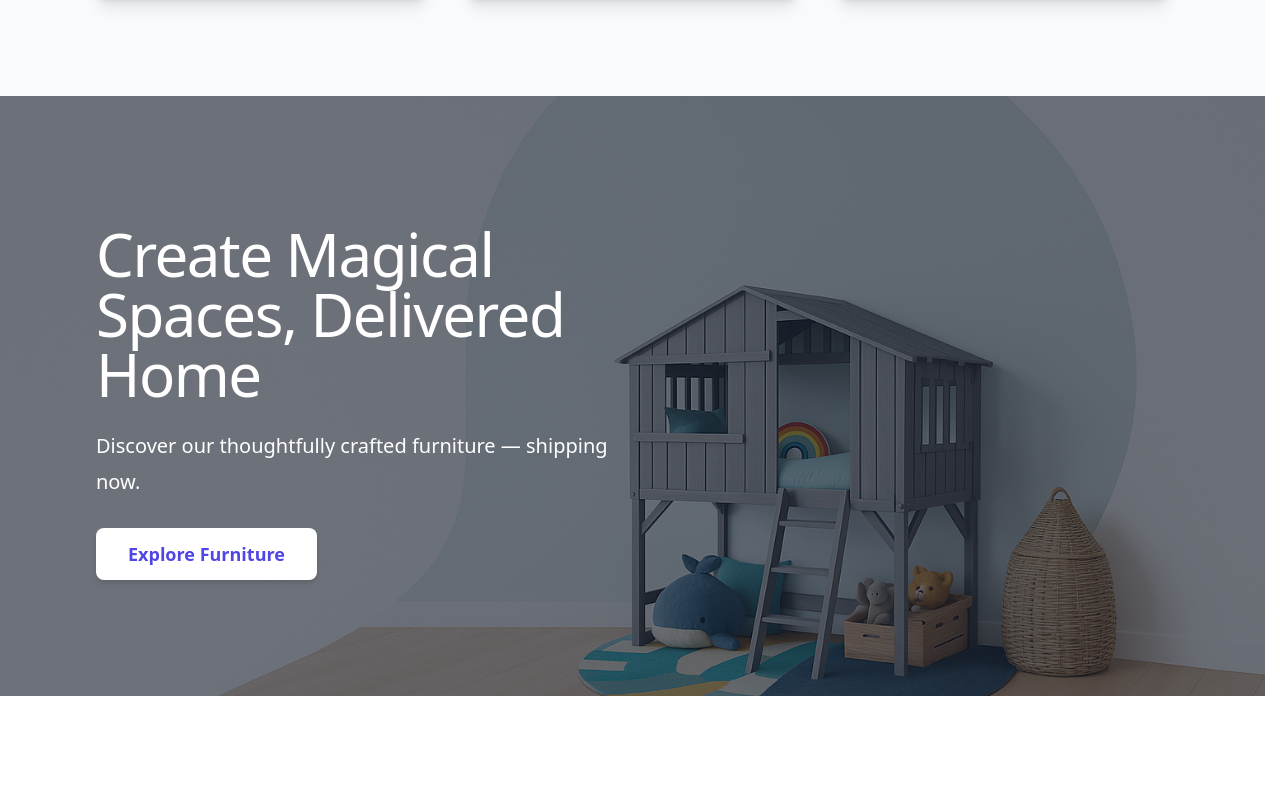
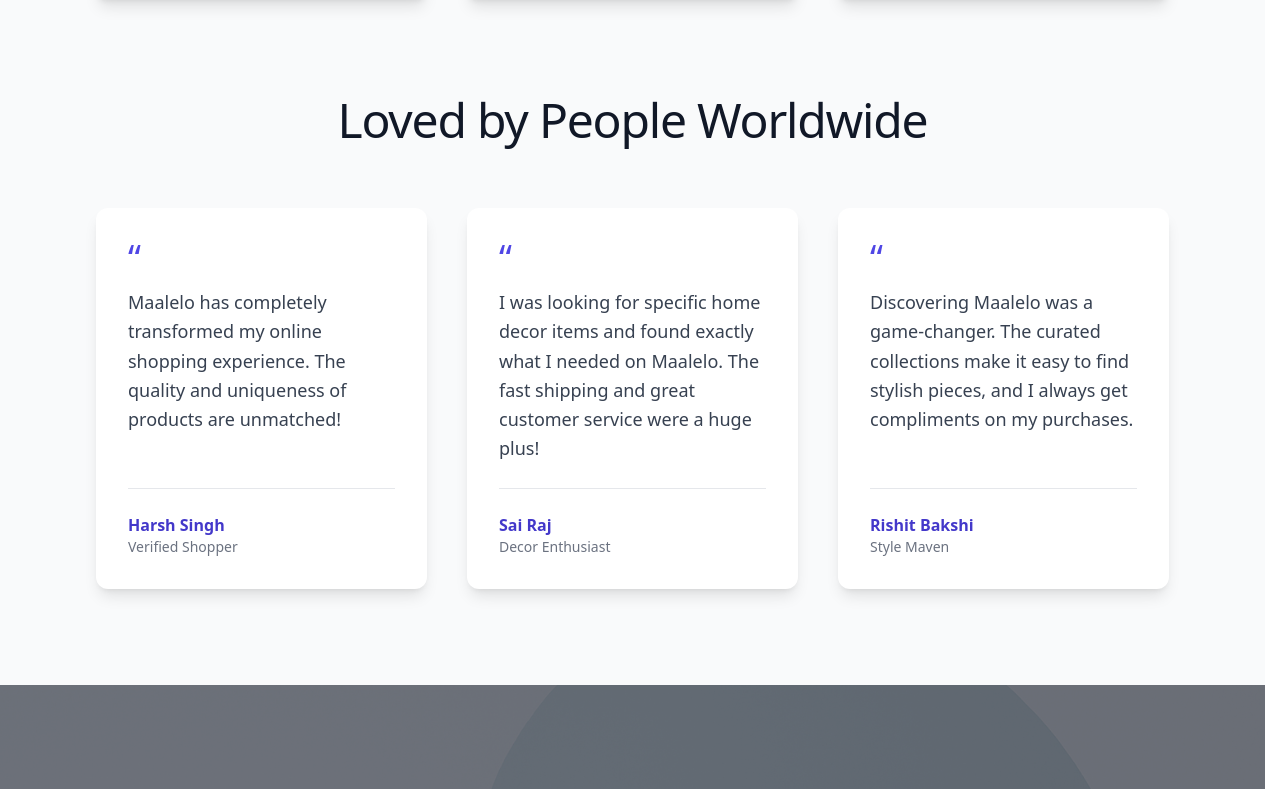
Before and after one commit to pranavsuriya-sr/stocklyn, a React (Vite) app in the folder apps/frontend/: page / in a window 1280 px wide. Shown: the part 2780-3569 px from the top of the page. Built offline with nearby package versions, Linux system fonts and the light colour scheme; no server answers.

Commit message:
Add testimonials section to landing page and replace 'Explore Collection' link with button for improved navigation

```diff
--- /dev/null
+++ b/apps/frontend/src/components/magicui/blur-fade.tsx
@@ -0,0 +1,81 @@
+"use client";
+
+import {
+  AnimatePresence,
+  motion,
+  useInView,
+  UseInViewOptions,
+  Variants,
+  MotionProps,
+} from "motion/react";
+import { useRef } from "react";
+
+type MarginType = UseInViewOptions["margin"];
+
+interface BlurFadeProps extends MotionProps {
+  children: React.ReactNode;
+  className?: string;
+  variant?: {
+    hidden: { y: number };
+    visible: { y: number };
+  };
+  duration?: number;
+  delay?: number;
+  offset?: number;
+  direction?: "up" | "down" | "left" | "right";
+  inView?: boolean;
+  inViewMargin?: MarginType;
+  blur?: string;
+}
+
+export function BlurFade({
+  children,
+  className,
+  variant,
+  duration = 0.4,
+  delay = 0,
+  offset = 6,
+  direction = "down",
+  inView = false,
+  inViewMargin = "-50px",
+  blur = "6px",
+  ...props
+}: BlurFadeProps) {
+  const ref = useRef(null);
+  const inViewResult = useInView(ref, { once: true, margin: inViewMargin });
+  const isInView = !inView || inViewResult;
+  const defaultVariants: Variants = {
+    hidden: {
+      [direction === "left" || direction === "right" ? "x" : "y"]:
+        direction === "right" || direction === "down" ? -offset : offset,
+      opacity: 0,
+      filter: `blur(${blur})`,
+    },
+    visible: {
+      [direction === "left" || direction === "right" ? "x" : "y"]: 0,
+      opacity: 1,
+      filter: `blur(0px)`,
+    },
+  };
+  const combinedVariants = variant || defaultVariants;
+  return (
+    <AnimatePresence>
+      <motion.div
+        ref={ref}
+        initial="hidden"
+        animate={isInView ? "visible" : "hidden"}
+        exit="hidden"
+        variants={combinedVariants}
+        transition={{
+          delay: 0.04 + delay,
+          duration,
+          ease: "easeOut",
+        }}
+        className={className}
+        {...props}
+      >
+        {children}
+      </motion.div>
+    </AnimatePresence>
+  );
+}
--- a/apps/frontend/src/pages/landing/landing-page.tsx
+++ b/apps/frontend/src/pages/landing/landing-page.tsx
@@ -96,6 +96,7 @@ const LandingPage = () => {
                   alt={`Image for ${category.name}`}
                   className="absolute inset-0 h-full w-full object-cover transition-transform duration-500 ease-in-out group-hover:scale-110"
                 />
+
                 <div className="absolute inset-0 bg-gradient-to-t from-black/70 via-black/50 to-transparent"></div>
                 <div className="relative p-6 flex flex-col items-start justify-end h-80">
                   <h3 className="text-2xl font-semibold text-white">
@@ -128,12 +129,12 @@ const LandingPage = () => {
               lifestyle.
             </TextAnimate>
 
-            <a
-              href="/shop"
+            <button
+              onClick={() => navigate("/shop")}
               className="inline-flex h-12 items-center justify-center rounded-lg bg-indigo-600 px-8 text-lg font-medium text-white shadow-md transition-colors hover:bg-indigo-700 focus:outline-none focus:ring-2 focus:ring-indigo-500 focus:ring-offset-2"
             >
               Explore Collection
-            </a>
+            </button>
           </div>
           <img
             src="https://files.stripe.com/links/MDB8YWNjdF8xT3BaeG5GSmNWbVh6bURsfGZsX3Rlc3RfaDVvWXowdU9ZbWlobUIyaHpNc1hCeDM200NBzvUjqP"
@@ -207,6 +208,53 @@ const LandingPage = () => {
             </div>
           ))}
         </div>
+
+        <div className="mx-auto max-w-7xl mt-16 md:mt-24">
+          <h2 className="text-3xl md:text-4xl lg:text-5xl font-thin tracking-tight text-center text-gray-900 mb-12 md:mb-16">
+            Loved by People Worldwide
+          </h2>
+
+          <div className="grid grid-cols-1 md:grid-cols-3 gap-8 md:gap-10">
+            {[
+              {
+                quote:
+                  "Maalelo has completely transformed my online shopping experience. The quality and uniqueness of products are unmatched!",
+                name: "Harsh Singh",
+                title: "Verified Shopper",
+              },
+              {
+                quote:
+                  "I was looking for specific home decor items and found exactly what I needed on Maalelo. The fast shipping and great customer service were a huge plus!",
+                name: "Sai Raj",
+                title: "Decor Enthusiast",
+              },
+              {
+                quote:
+                  "Discovering Maalelo was a game-changer. The curated collections make it easy to find stylish pieces, and I always get compliments on my purchases.",
+                name: "Rishit Bakshi",
+                title: "Style Maven",
+              },
+            ].map((testimonial, index) => (
+              <div
+                key={index}
+                className="bg-white p-8 rounded-xl shadow-lg hover:shadow-xl transition-shadow duration-300 h-full flex flex-col"
+              >
+                <blockquote className="text-lg font-light text-gray-700 leading-relaxed flex-grow">
+                  <span className="text-4xl text-indigo-600 leading-none block mb-3">
+                    “
+                  </span>
+                  {testimonial.quote}
+                </blockquote>
+                <footer className="mt-6 pt-6 border-t border-gray-200">
+                  <p className="text-base font-semibold text-indigo-700">
+                    {testimonial.name}
+                  </p>
+                  <p className="text-sm text-gray-500">{testimonial.title}</p>
+                </footer>
+              </div>
+            ))}
+          </div>
+        </div>
       </section>
 
       <section className="relative bg-gray-900 py-20 md:py-32 px-6 md:px-12 lg:px-24">
```
